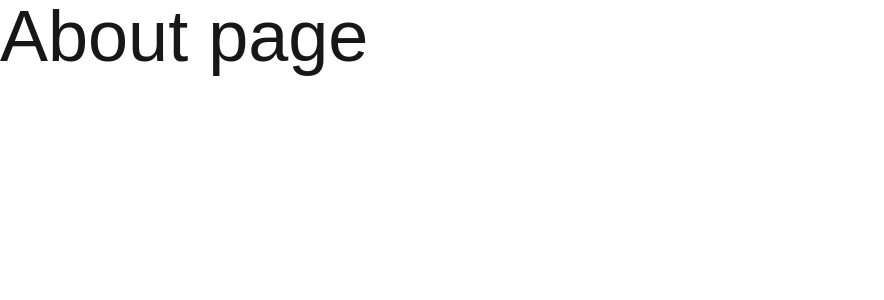
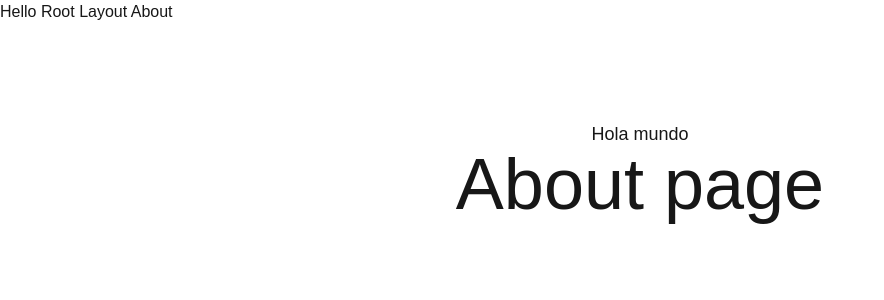
Before and after one commit to DuvanSmithMR/app-redux, a Next.js app: page /about in a window 1280 px wide. Shown: the top 300 px of the page, without its empty margins (0-884 px from the left). Built offline with nearby package versions, Linux system fonts and the light colour scheme.

Commit message:
AboutLayout

```diff
--- /dev/null
+++ b/app/about/layout.tsx
@@ -0,0 +1,12 @@
+export default function AboutLayout({
+    children
+}: {
+    children: React.ReactNode;
+}) {
+    return (
+        <div>
+            <h1>Hello Root Layout About</h1>
+            {children}
+        </div>
+    );
+}
--- a/app/about/page.tsx
+++ b/app/about/page.tsx
@@ -8,8 +8,9 @@
 
 export default function AboutPage(){
     return (
-        <>
+        <main className='flex flex-col items-center p-24'>
+            <span className='text-lg'>Hola mundo</span>
             <span className="text-7xl">About page</span>
-        </>
+        </main>
     );
 }
```
